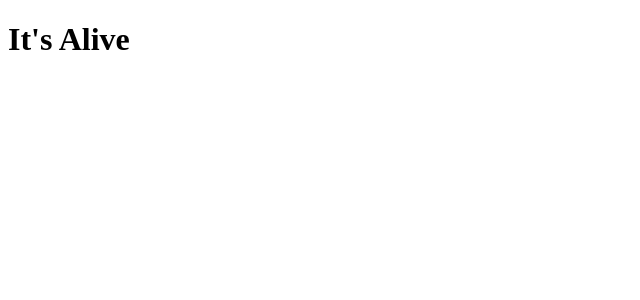
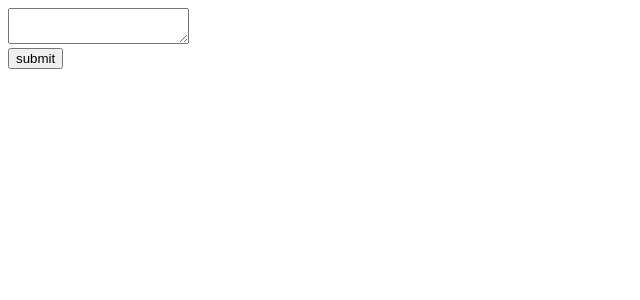
Before and after one commit to poboisvert/EditorTS, a React (Create React App) app in the folder jbook/: page / in a window 1280 px wide. Shown: the top 300 px of the page, without its empty margins (0-640 px from the left). Built offline with nearby package versions, Linux system fonts and the light colour scheme.

Commit message:
init w form

```diff
--- a/jbook/src/index.tsx
+++ b/jbook/src/index.tsx
@@ -1,7 +1,22 @@
+import { useState } from "react";
 import ReactDOM from "react-dom";
 
 const App = () => {
-  return <h1>It's Alive</h1>;
+  const [input, setInput] = useState("");
+  const [code, setCode] = useState("");
+
+  return (
+    <div>
+      <textarea
+        value={input}
+        onChange={(e) => setInput(e.target.value)}
+      ></textarea>
+      <div>
+        <button type="submit">submit</button>
+      </div>
+      <pre>{code}</pre>
+    </div>
+  );
 };
 
 ReactDOM.render(<App />, document.querySelector("#root"));
```
Also changed, not shown: 1 other file (tests, documents, lock files or other folders).
